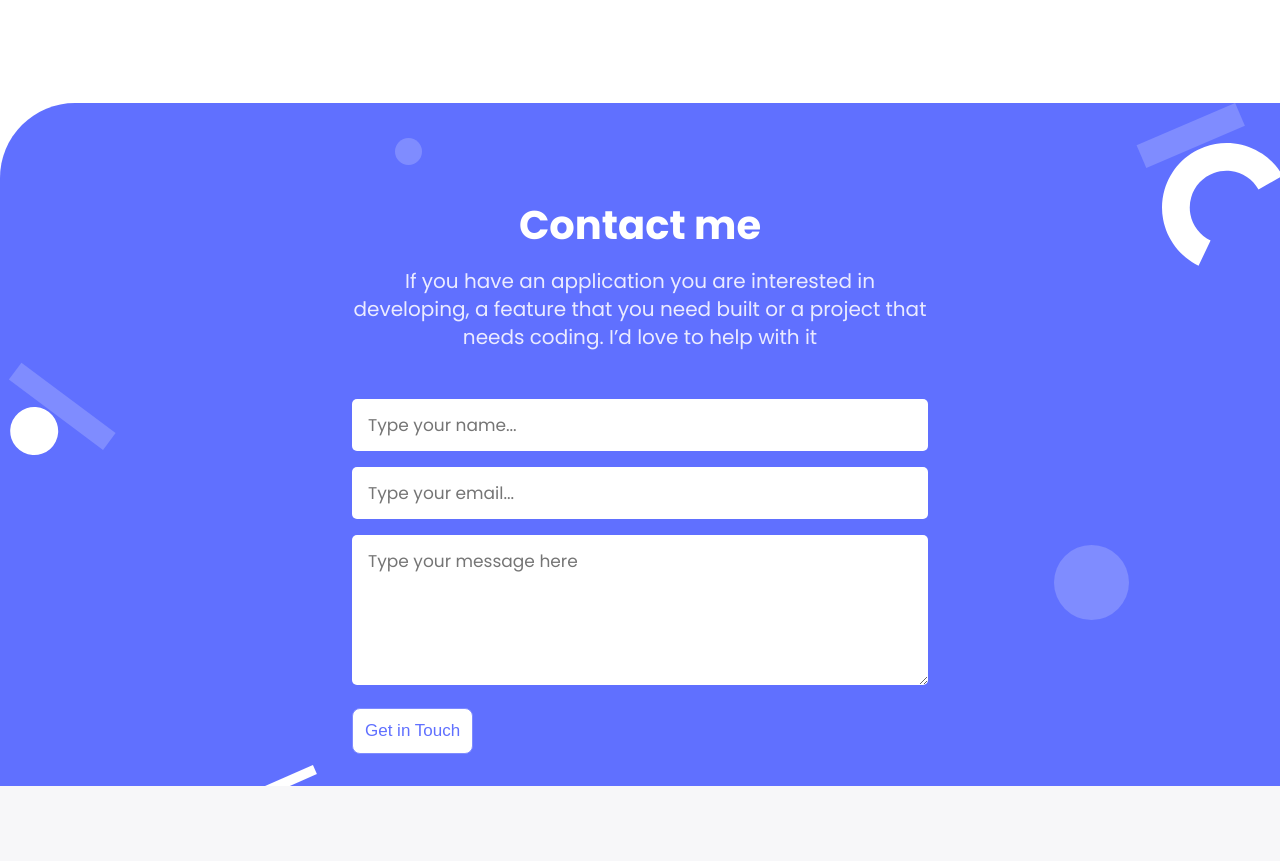
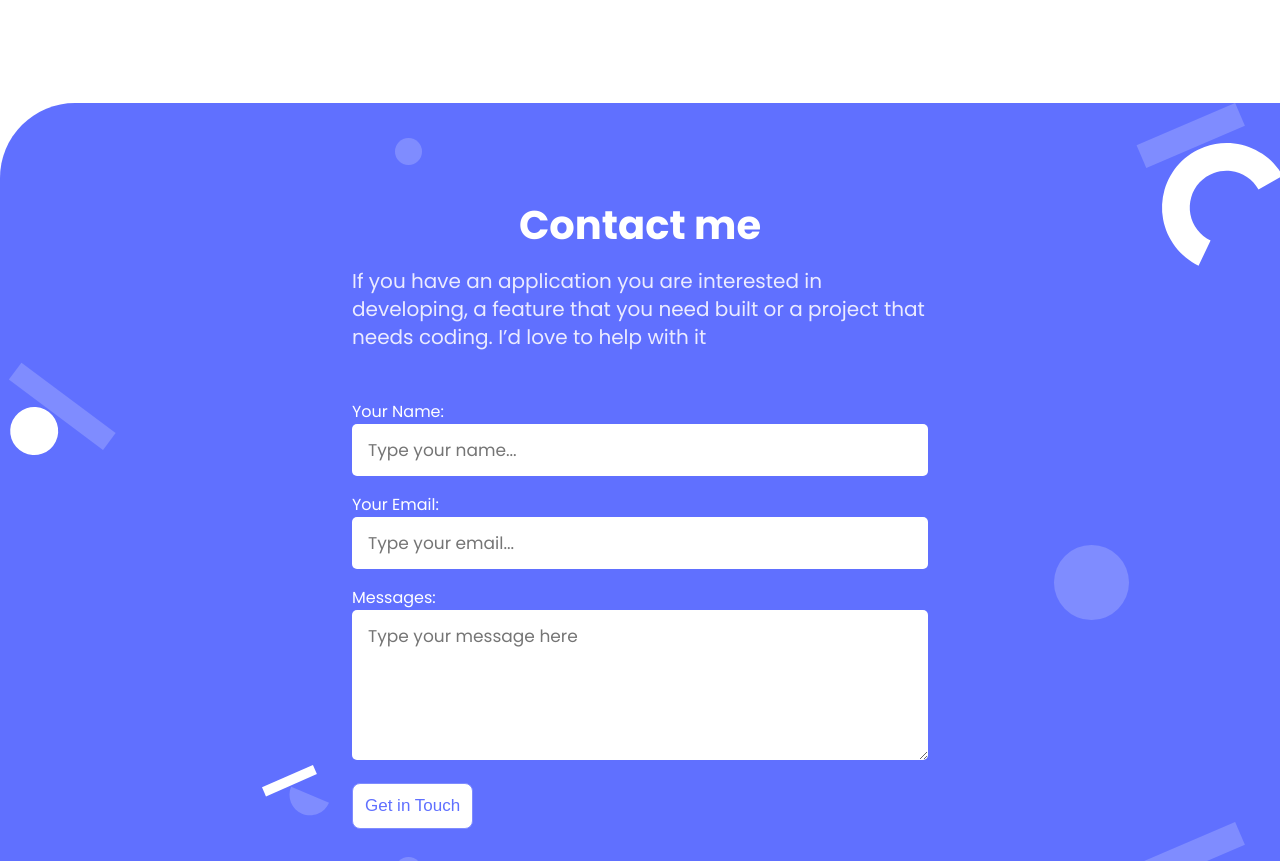
Before and after one commit to AhmedHossam01/mpp, a website: page index.html in a window 1280 px wide. Shown: the part 2080-2941 px from the top of the page. Before the commit the page ends 2866 px from the top, so only its background shows below. Drawn offline with Linux system fonts and the light colour scheme.

Commit message:
Apply accessibility changes

```diff
--- a/index.html
+++ b/index.html
@@ -250,15 +250,18 @@
         <form action="https://formspree.io/f/mrgjezqe" method="post" class="contact-form">
           <ul>
             <li>
+              <label for="name">Your Name:</label>
               <input name="name" placeholder="Type your name..." type="text" class="input" maxlength="30" required />
             </li>
 
             <li>
+              <label for="_replyto">Your Email:</label>
               <input name="_replyto" placeholder="Type your email..." type="email" class="input" maxlength="30"
                 required />
             </li>
 
             <li>
+              <label for="message">Messages:</label>
               <textarea required name="message" placeholder="Type your message here" class="input textarea"
                 maxlength="500"></textarea>
             </li>
--- a/style.css
+++ b/style.css
@@ -7,6 +7,10 @@
 body {
   font-family: "Poppins", sans-serif;
   background-color: #f7f7f9;
+}
+
+label {
+  align-self: flex-start;
 }
 
 .navbar {
@@ -272,7 +276,7 @@ body {
   display: flex;
   flex-direction: column;
   align-items: center;
-  text-align: center;
+  text-align: left;
   padding: 4rem 2rem 0 2rem;
 }
 
```
